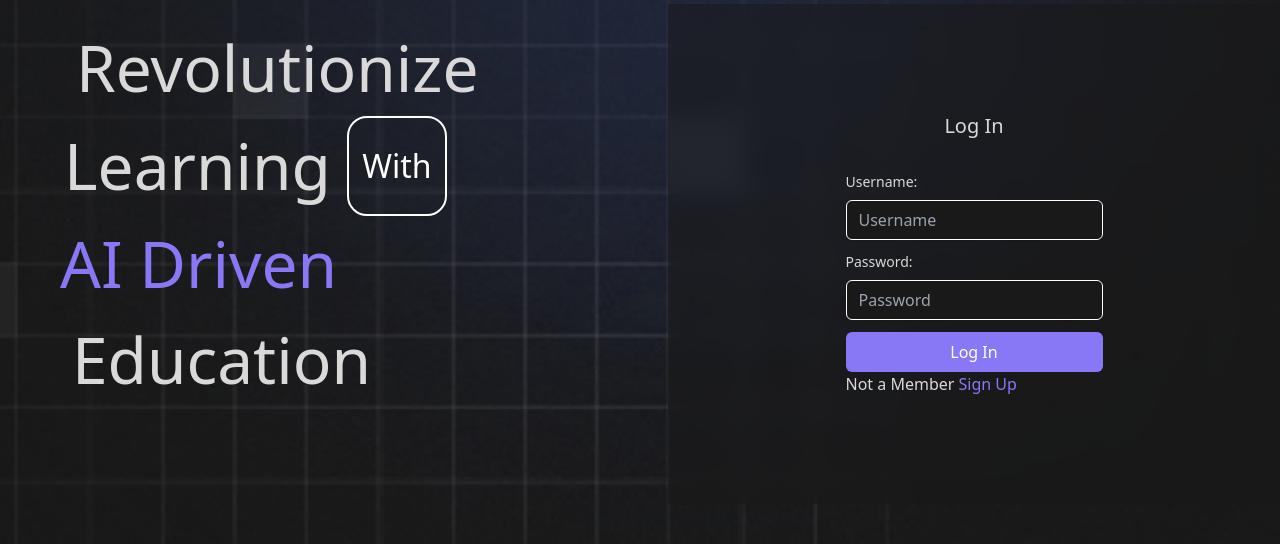
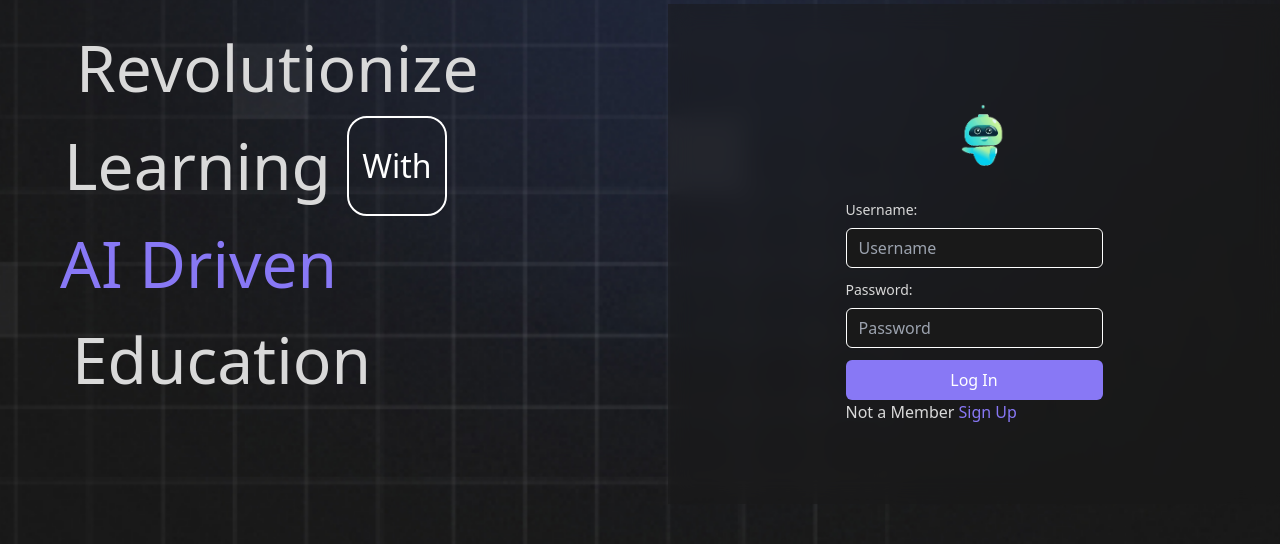
Before and after one commit to 1iamharshraj/VisionED, a Django app: page /login in a window 1280 px wide. Shown: the part 132-676 px from the top of the page. Run offline with Django 5.2, Linux system fonts and the light colour scheme; parts of the project's set-up code (start-up, migrations or seed data) failed here and were passed over; some libraries are stand-ins or nearby versions.

Commit message:
added gifs to register and login

```diff
--- a/templates/authenticate/login.html
+++ b/templates/authenticate/login.html
@@ -1,5 +1,5 @@
 {% extends 'authenticate/base.html' %}
-
+{% load static %}
 {% block content %}
 
 
@@ -26,7 +26,7 @@
         <!-- Login Form  -->
         <div
             class="p-4 bg-background bg-opacity-50 backdrop-blur-md ml-5 min-w-[250px] min-h-[500px] flex flex-col justify-center items-center space-y-4">
-            <h2 class="text-xl font-bold mb-4 arima-500 text-[40px] text-center text-text-color">Log In</h2>
+            <img src="{% static 'img/loginG.gif' %}" class="object-contain w-[100px] h-[100px]" alt="Logo">
             <form method="post" class="text-text-color">
                 {% csrf_token %}
                 <div class="mb-3">
--- a/templates/users/register.html
+++ b/templates/users/register.html
@@ -28,11 +28,12 @@
 
         <!-- Center Column: GIF -->
         <div class="flex justify-center items-center">
-            <img src="{% static 'img/home.gif' %}" alt="Your GIF" class="mx-auto"> <!-- Your GIF here -->
         </div>
 
         <!-- Right Column: Sign Up Form -->
         <div class="p-4 bg-background bg-opacity-50 backdrop-blur-md ml-5 min-w-[250px] min-h-[500px] flex flex-col justify-center items-center space-y-4">
+        <img src="{% static 'img/home.gif' %}" class="object-contain w-[100px] h-[25px]" alt="Logo">
+
             <!-- Sign Up Heading -->
             <p class="text-primary-ascent text-[36px] arima-300">Sign Up</p>
 
```
Also changed, not shown: static/img/loginG.gif (added).
